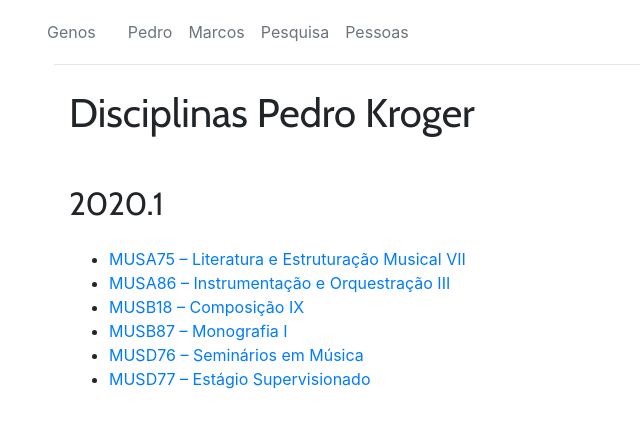
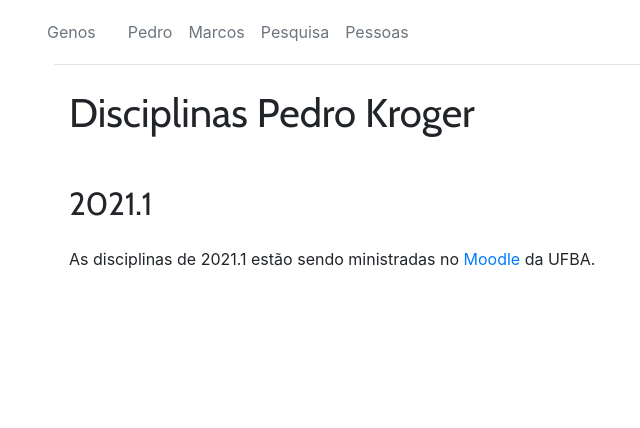
Before and after one commit to kroger/genosmus, a Jekyll site: the page built from _pedro/index.html, in a window 1280 px wide. Shown: the top 428 px of the page, without its empty margins (31-671 px from the left). Built offline with Jekyll 4.4.1, drawn with Linux system fonts in a browser that asks for light colours; nearby versions of some CDN libraries.

Commit message:
Avisa disciplinas de 2021.1 no Moodle

```diff
--- a/_pedro/index.html
+++ b/_pedro/index.html
@@ -5,13 +5,15 @@ title: Disciplinas Pedro Kroger
 
 {% assign pages = site.pedro | sort %}
 
-<h2>2020.1</h2>
+<h2>2021.1</h2>
+
+<p>As disciplinas de 2021.1 estão sendo ministradas no <a href="https://ava.ufba.br/">Moodle</a> da UFBA.</p>
 
 <ul>
 {% for page in pages %}
     {% assign path = page.relative_path | split: '/' %}
     {% assign folder = path[1] %}
-    {% if folder == '2020.1' %}
+    {% if folder == '2021.1' %}
         <li><a href="{{ page.url }}">{{ page.title | replace: '--', '&ndash;' }}</a></li>
     {% endif %}
 {% endfor %}
```
